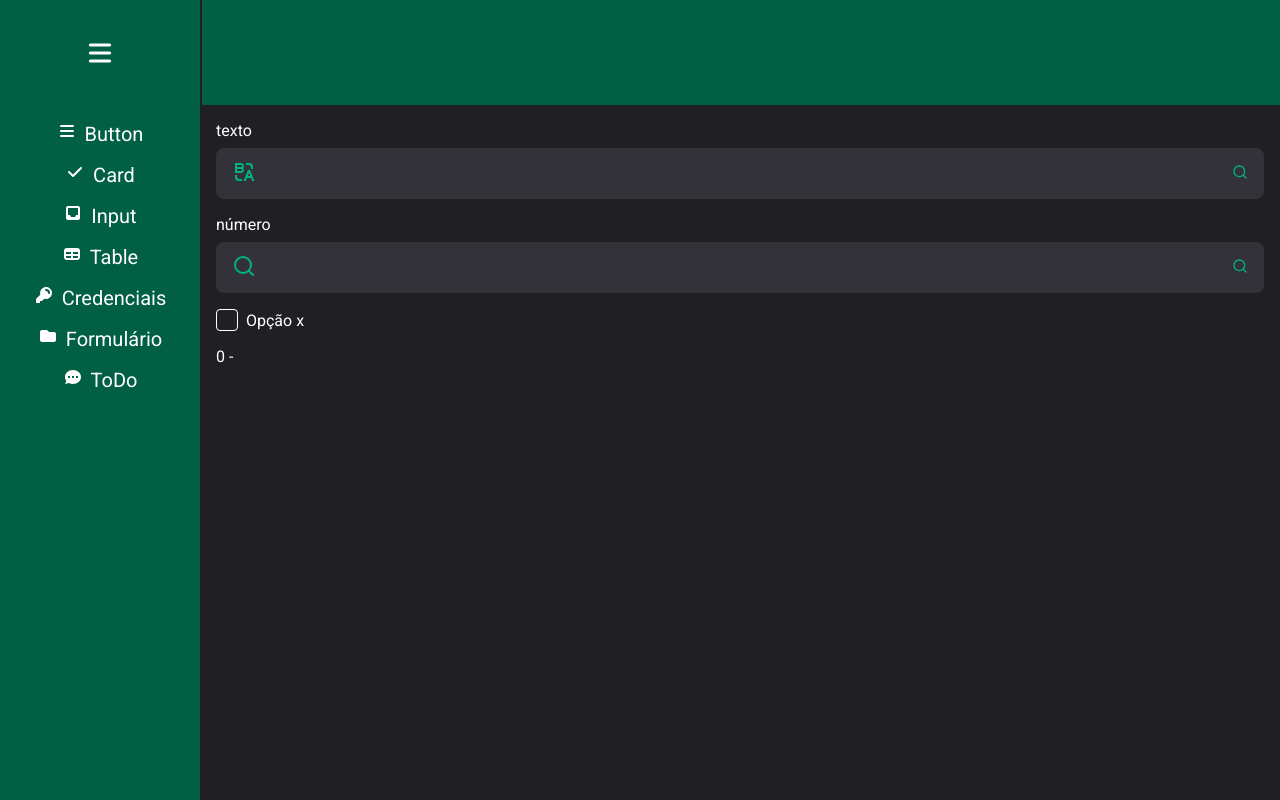
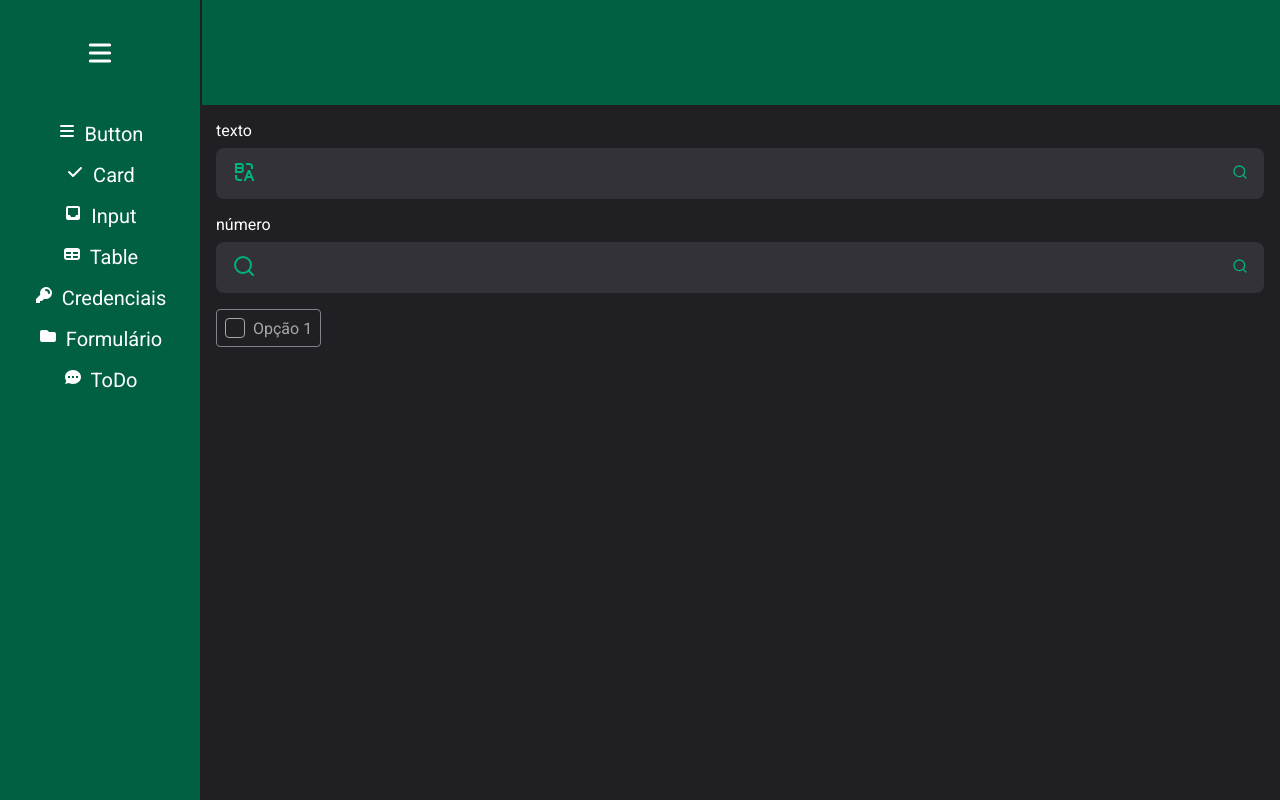
Before and after one commit to aldineifranco/components, a React (Vite) app: page /input in a window 1280 px wide. Built offline with nearby package versions, Linux system fonts and the light colour scheme.

Commit message:
checkbox

```diff
--- a/src/components/Checkbox/index.tsx
+++ b/src/components/Checkbox/index.tsx
@@ -4,19 +4,20 @@ interface CheckBoxProps {
   label?: string;
   onChange: React.ChangeEventHandler<HTMLInputElement>;
   checked: boolean;
-  for: string;
+  htmlFor?: string;
+  id?: string;
 }
 
-export function Checkbox({ onChange, checked, label }: CheckBoxProps) {
+export function Checkbox({ onChange, checked, label, htmlFor, id }: CheckBoxProps) {
   return (
     <Container>
         <input
+          id={id}
           type="checkbox"
           onChange={onChange}
           checked={checked}
-          id="checkbox-1"
         />
-        <label>{label}</label>
+      <label htmlFor={htmlFor}>{label}</label>
     </Container>
   )
 }
--- a/src/components/Checkbox/styles.ts
+++ b/src/components/Checkbox/styles.ts
@@ -1,19 +1,28 @@
 import styled from "styled-components";
 
 export const Container = styled.div`
-  cursor: pointer;
+   cursor: pointer;
   display: flex;
   align-items: center;
   gap: 0.5rem;
+  border: 1px solid
+    ${({ theme }) => theme["gray-300"]};
+  padding: 0.5rem;
+  border-radius: 4px;
+
+  &:not(:has(:checked)) {
+    opacity: 0.6;
+  }
 
   & input {
-    all: unset;
+    appearance: none;
+    width: 20px;
+    height: 20px;
     border: 1px solid
       ${({ theme }) => theme["white"]};
-    width: 20px;
-    height: 20px;
+    border-radius: 4px;
     display: inline-block;
-    border-radius: 4px;
+    cursor: pointer;
   }
 
   & input[type="checkbox"]:checked {
@@ -22,4 +31,8 @@ export const Container = styled.div`
     width: 20px;
     height: 20px;
   }
+
+  & label {
+    cursor: pointer;
+  }
 `;
--- a/src/pages/Inputs/index.tsx
+++ b/src/pages/Inputs/index.tsx
@@ -1,4 +1,4 @@
-import { Container } from "./styles";
+import { Container, Content } from "./styles";
 import { Input } from "../../components/Input";
 import { useState } from "react";
 import { RiAB } from "react-icons/ri";
@@ -8,7 +8,7 @@ import { Checkbox } from "../../components/Checkbox";
 export function Inputs() {
   const [value, setValue] = useState('');
   const [count, setCount] = useState(0);
-  const [ checked, setChecked ] = useState(false);
+  const [checked, setChecked] = useState(false);
 
   function handleChange(event: React.ChangeEvent<HTMLInputElement>) {
     setValue(event.target.value);
@@ -19,13 +19,13 @@ export function Inputs() {
     setCount(count + 1);
   }
 
-  function handleCheckbox() {
+  function handleCheckboxChange() {
     setChecked(!checked);
-    console.log(checked)
   }
 
   return (
     <Container>
+
       <Input
         onChange={handleChange}
         type="text"
@@ -41,9 +41,18 @@ export function Inputs() {
         onClick={handleClick}
       />
 
-      <Checkbox onChange={handleCheckbox} checked={checked} label="Opção x" for=""></Checkbox>
+      <Content>
+        <Checkbox
+          id="opcao-1"
+          onChange={handleCheckboxChange}
+          checked={checked}
+          label="Opção 1"
+          htmlFor="opcao-1"
+        />
 
-      <p>{count} - {value}</p>
+      </Content>
+
     </Container>
+
   )
 }
--- a/src/pages/Inputs/styles.ts
+++ b/src/pages/Inputs/styles.ts
@@ -6,3 +6,9 @@ export const Container = styled.div`
   flex-direction: column;
   gap: 1rem;
 `;
+
+export const Content = styled.div`
+  display: flex;
+  align-items: center;
+  justify-content: space-between;
+`;
```
